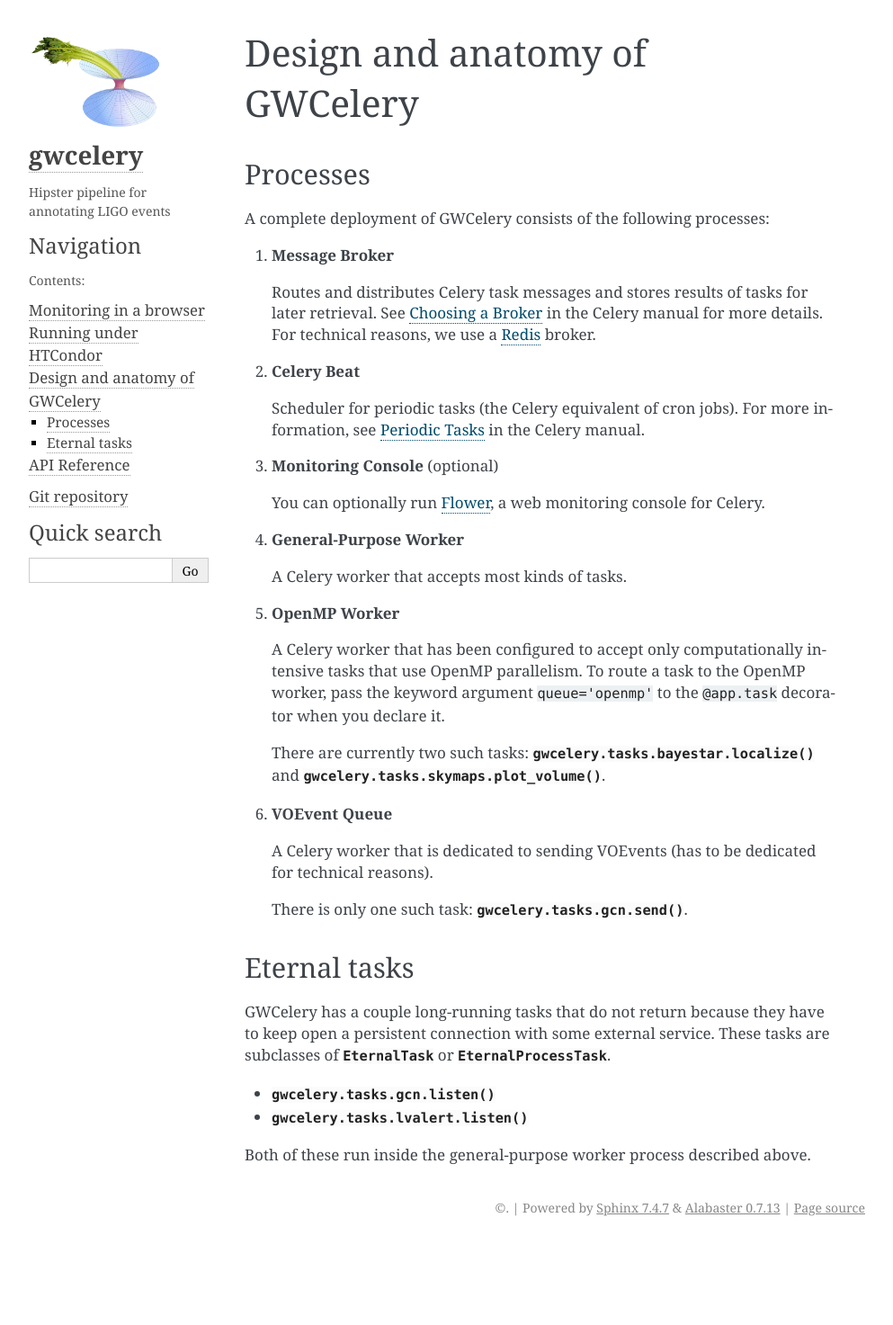
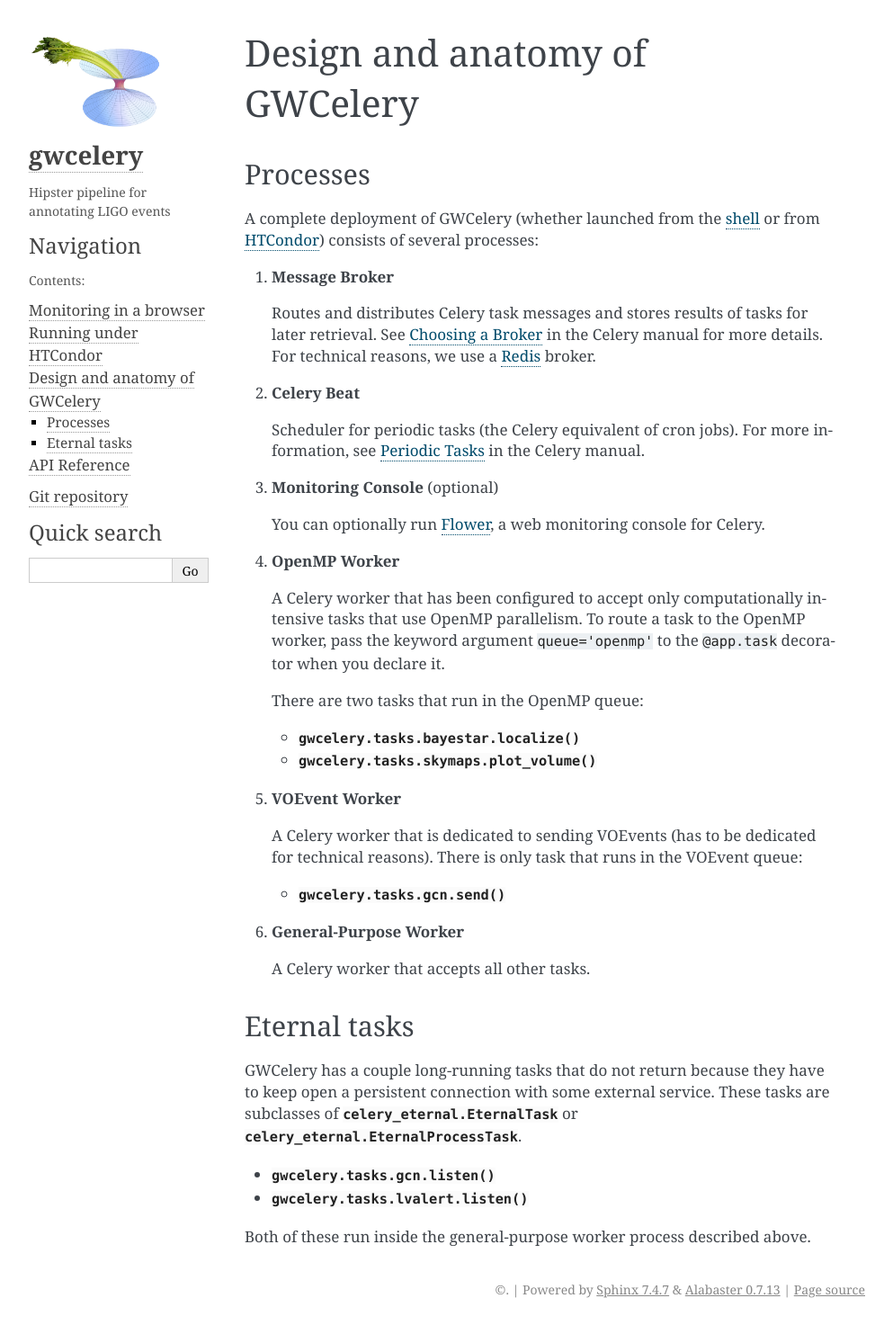
Before and after one commit to lpsinger/gwcelery, a Sphinx documentation site: the page built from doc/design.rst, in a window 1280 px wide. Shown: the whole page at 90% size, without its empty margins (148-1141 px from the left). Built offline with Sphinx 7.4.7, drawn with Linux system fonts in a browser that asks for light colours; before the commit the page ends 1382 px from its top, so only the background shows below that.

Commit message:
Improve design doc

```diff
--- a/doc/design.rst
+++ b/doc/design.rst
@@ -4,7 +4,9 @@ Design and anatomy of GWCelery
 Processes
 ---------
 
-A complete deployment of GWCelery consists of the following processes:
+A complete deployment of GWCelery (whether launched from the
+:doc:`shell <quickstart>` or from :doc:`HTCondor <htcondor>`) consists
+of several processes:
 
 1.  **Message Broker**
 
@@ -22,35 +24,36 @@ A complete deployment of GWCelery consists of the following processes:
 
     You can optionally run Flower_, a web monitoring console for Celery.
 
-4.  **General-Purpose Worker**
-
-    A Celery worker that accepts most kinds of tasks.
-
-5.  **OpenMP Worker**
+4.  **OpenMP Worker**
 
     A Celery worker that has been configured to accept only computationally
     intensive tasks that use OpenMP parallelism. To route a task to the OpenMP
     worker, pass the keyword argument ``queue='openmp'`` to the ``@app.task``
     decorator when you declare it.
 
-    There are currently two such tasks:
-    :meth:`gwcelery.tasks.bayestar.localize` and
-    :meth:`gwcelery.tasks.skymaps.plot_volume`.
+    There are two tasks that run in the OpenMP queue:
 
-6.  **VOEvent Queue**
+    *  :meth:`gwcelery.tasks.bayestar.localize`
+    *  :meth:`gwcelery.tasks.skymaps.plot_volume`
+
+5.  **VOEvent Worker**
 
     A Celery worker that is dedicated to sending VOEvents (has to be dedicated
-    for technical reasons).
+    for technical reasons). There is only task that runs in the VOEvent queue:
 
-    There is only one such task: :meth:`gwcelery.tasks.gcn.send`.
+    *  :meth:`gwcelery.tasks.gcn.send`
+
+6.  **General-Purpose Worker**
+
+    A Celery worker that accepts all other tasks.
 
 Eternal tasks
 -------------
 
 GWCelery has a couple long-running tasks that do not return because they have
 to keep open a persistent connection with some external service. These tasks
-are subclasses of :class:`~celery_eternal.EternalTask` or
-:class:`~celery_eternal.EternalProcessTask`.
+are subclasses of :class:`celery_eternal.EternalTask` or
+:class:`celery_eternal.EternalProcessTask`.
 
 *  :meth:`gwcelery.tasks.gcn.listen`
 *  :meth:`gwcelery.tasks.lvalert.listen`
```
